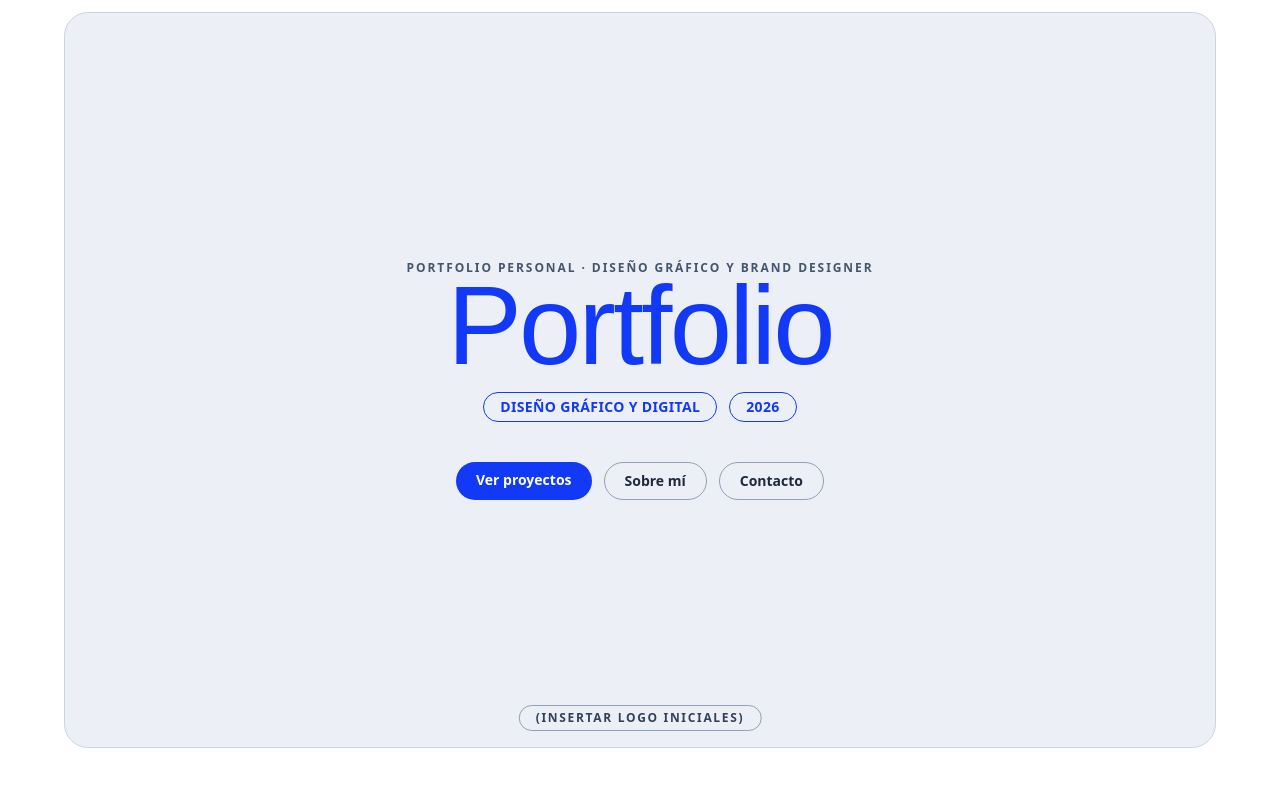
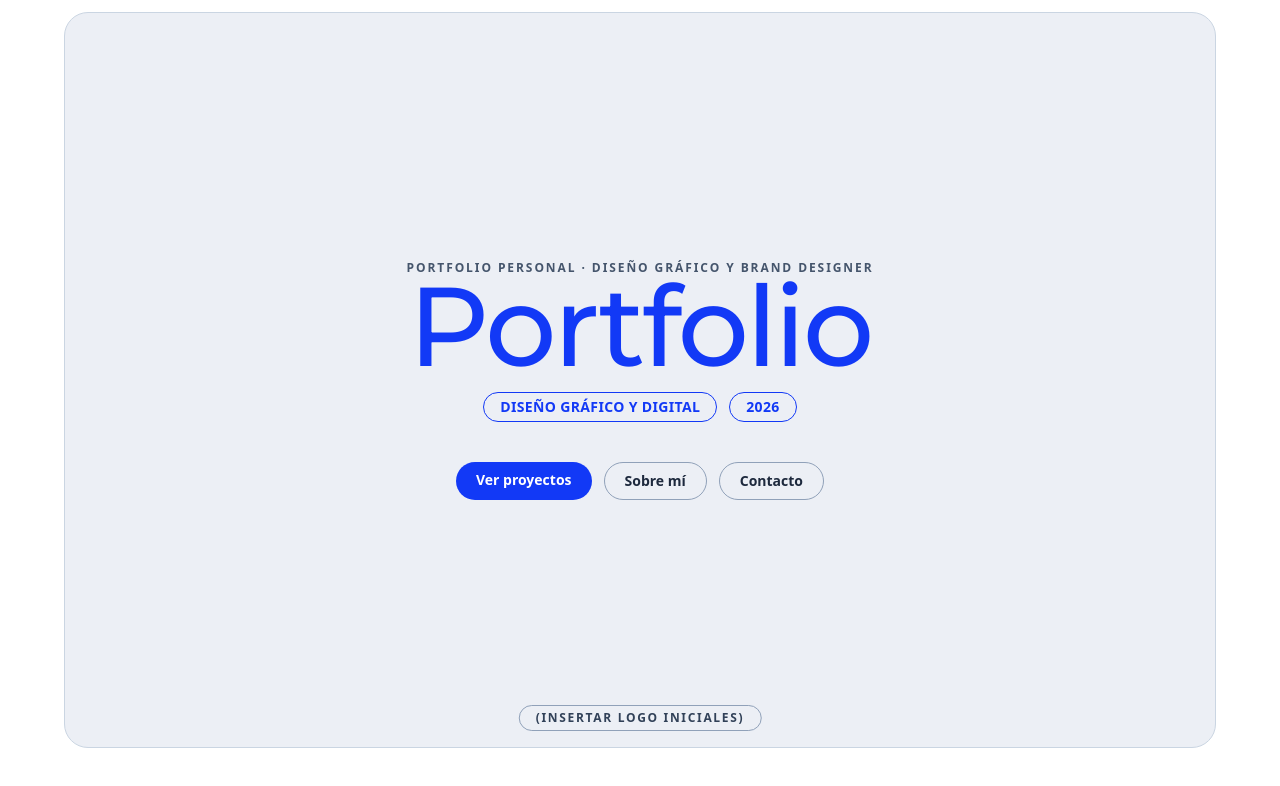
Before and after one commit to amanda1234-cell/portfolio_vue_amanda_salto_mansilla, a Vue app: page /#/ in a window 1280 px wide. Shown: the top 786 px of the page. Built offline with nearby package versions, Linux system fonts and the light colour scheme.

Commit message:
style: importar montserrat global y aplicar peso 500 en titulo de portada

```diff
--- a/src/style.css
+++ b/src/style.css
@@ -1,3 +1,4 @@
+@import url("https://fonts.googleapis.com/css2?family=Montserrat:wght@500&display=swap");
 @import "tailwindcss";
 @import "tw-animate-css";
 
```
